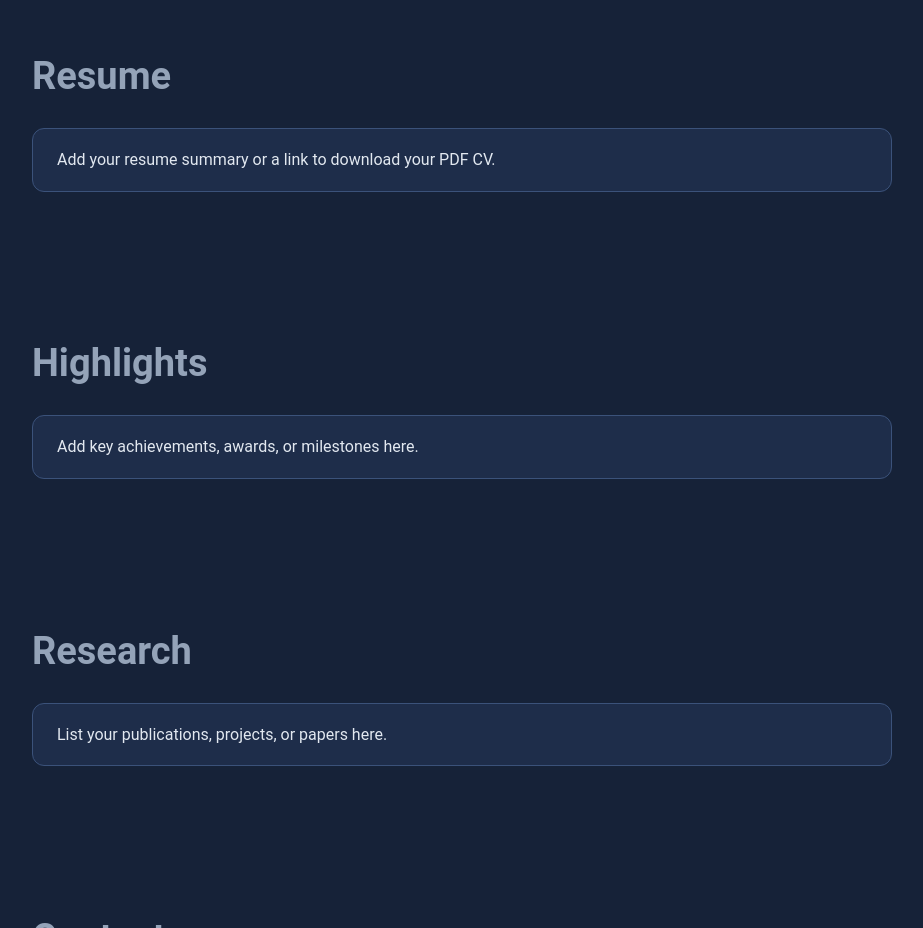
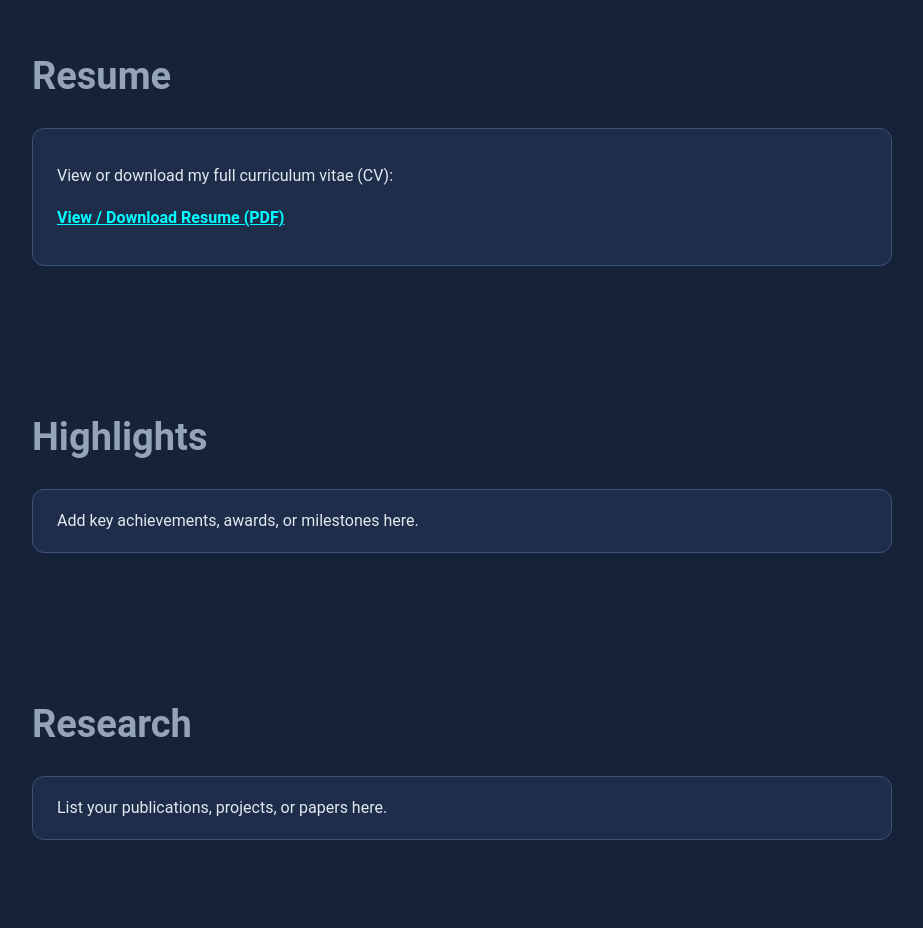
Before and after one commit to akshayverma5531/akshayverma.github.io, a plain HTML site: page index.html in a window 1280 px wide. Shown: the part 1417-2345 px from the top of the page, without its empty margins (178-1101 px from the left). Drawn offline with Linux system fonts and the light colour scheme.

Commit message:
Update index.html

```diff
--- a/index.html
+++ b/index.html
@@ -102,7 +102,12 @@
   <!-- Resume Section -->
   <section id="Resume">
     <h1>Resume</h1>
-    <div class="card">Add your resume summary or a link to download your PDF CV.</div>
+    <div class="card"><p>View or download my full curriculum vitae (CV):</p>
+  <p>
+    <a href="Akshay_CV.pdf" target="_blank" rel="noopener noreferrer" style="color: var(--ascentColor, #00ffff); font-weight: bold;">
+      View / Download Resume (PDF)
+    </a>
+  </p> </div>
   </section>
 
   <!-- Highlights Section -->
```
